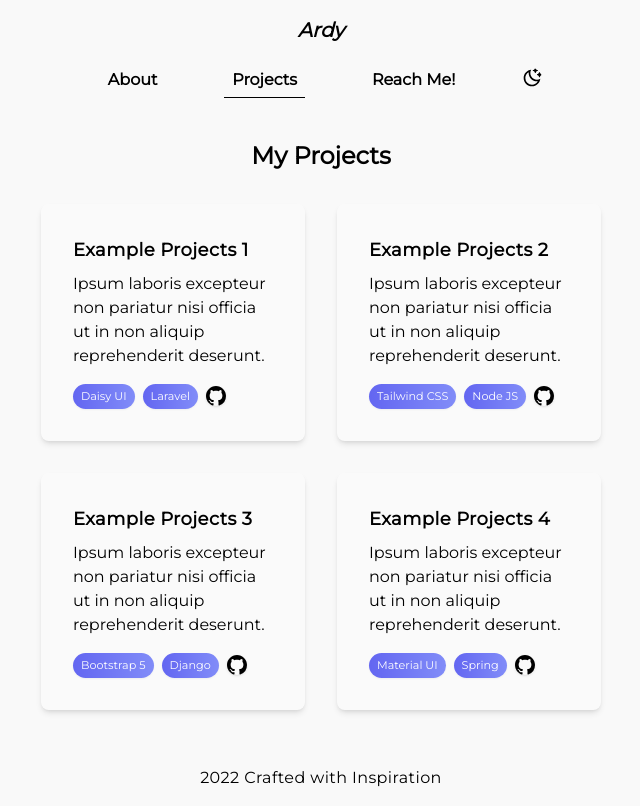
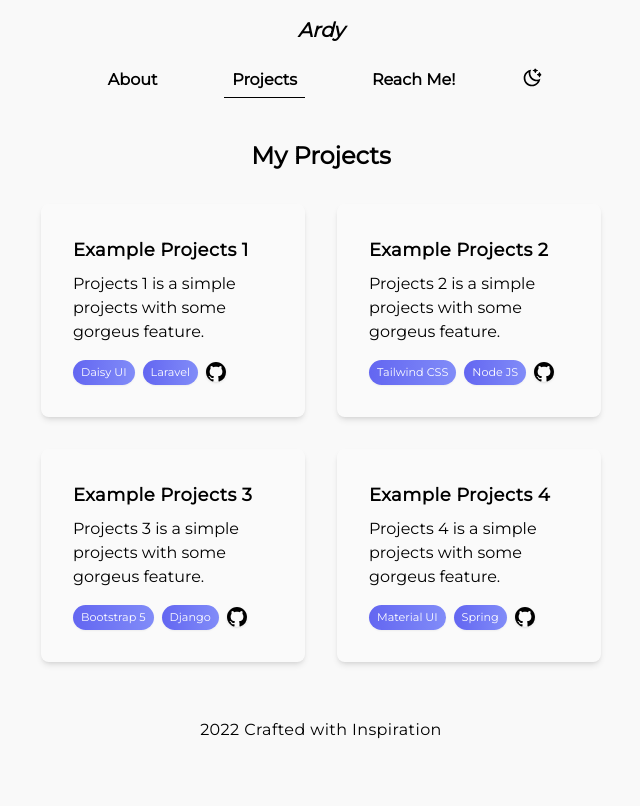
Before and after one commit to ardynatz/easy-profile, a React (Vite) app: page /projects in a window 1280 px wide. Shown: the whole page, without its empty margins (319-959 px from the left). Built offline with nearby package versions, Linux system fonts and the light colour scheme.

Commit message:
Update: projects description

```diff
--- a/src/Components/Projects/index.jsx
+++ b/src/Components/Projects/index.jsx
@@ -15,10 +15,7 @@ export default function Project() {
                 <div className="tracking-wide text-lg text-black dark:text-stone-300 font-bold">
                   {project.title}
                 </div>
-                <p className="my-2 p-desc">
-                  Ipsum laboris excepteur non pariatur nisi officia ut in non
-                  aliquip reprehenderit deserunt.
-                </p>
+                <p className="my-2 p-desc">{project.desc}</p>
                 <div className="flex flex-row items-center pt-2">
                   {project.tag.map((item) => (
                     <span key={item} className="projects-badge mr-2">
@@ -26,10 +23,7 @@ export default function Project() {
                     </span>
                   ))}
                   <div className="rounded-xl dark:shadow-white/50 shadow">
-                    <a
-                      href={project.github}
-                      className="text-xl"
-                    >
+                    <a href={project.github} className="text-xl">
                       <GoMarkGithub />
                     </a>
                   </div>
```
